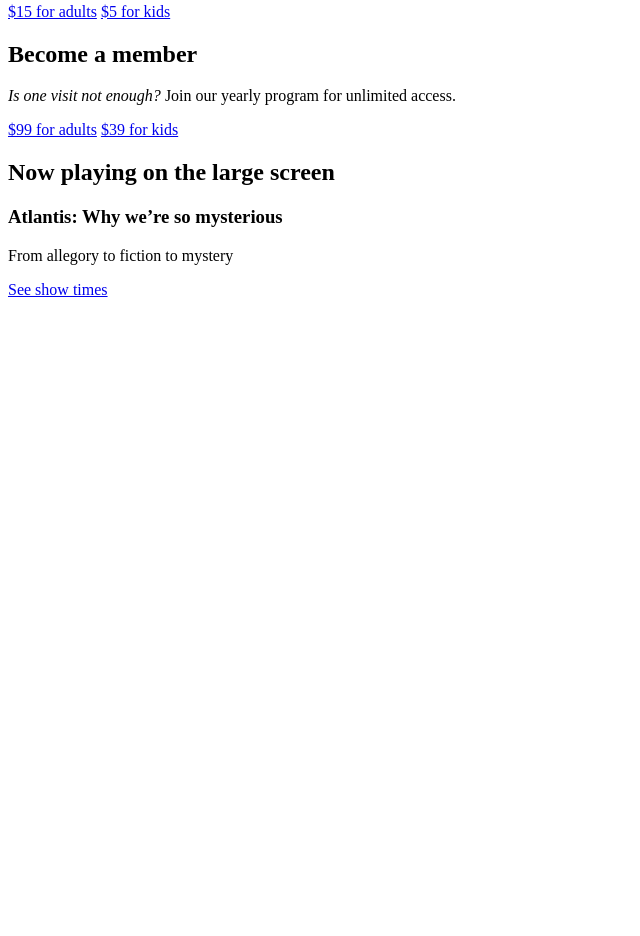
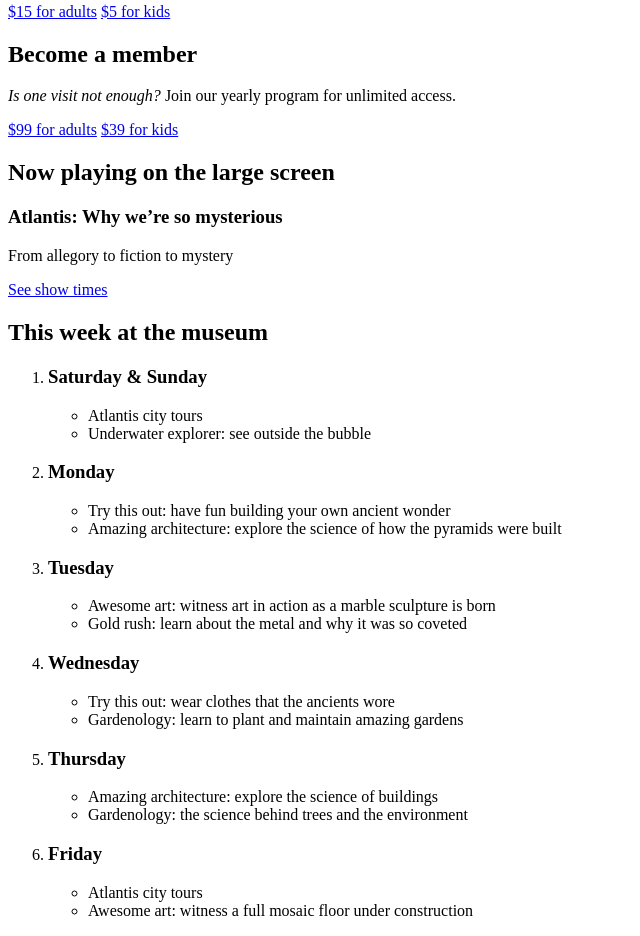
Before and after one commit to sandheather/dsn1675-assignment-1, a plain HTML site: page www/index.html in a window 1280 px wide. Shown: the part 1875-2811 px from the top of the page, without its empty margins (0-640 px from the left). Before the commit the page ends 2182 px from the top, so only its background shows below. Drawn offline with Linux system fonts and the light colour scheme.

Commit message:
h2 body
dates of museum

```diff
--- a/www/index.html
+++ b/www/index.html
@@ -112,3 +112,55 @@ Join our yearly program for unlimited access.</p>
 <p>From allegory to fiction to mystery</p>
 
 <a class="tickets"><a href="#money">See show times</a>
+
+
+<h2>This week at the museum</h2>
+	<ol>
+		<li>
+			<h3>Saturday & Sunday</h3>
+				<ul>
+					<li>Atlantis city tours</li>
+					<li>Underwater explorer: see outside the bubble</li>
+				</ul>
+		</li>
+
+		<li>
+			<h3>Monday</h3>
+				<ul>
+					<li>Try this out: have fun building your own ancient wonder</li>
+					<li>Amazing architecture: explore the science of how the pyramids were built</li>
+				</ul>
+		</li>
+
+		<li>
+			<h3>Tuesday</h3>
+				<ul>
+					<li>Awesome art: witness art in action as a marble sculpture is born</li>
+					<li>Gold rush: learn about the metal and why it was so coveted</li>
+				</ul>
+		</li>
+
+		<li>
+			<h3>Wednesday</h3>
+				<ul>
+					<li>Try this out: wear clothes that the ancients wore</li>
+					<li>Gardenology: learn to plant and maintain amazing gardens</li>
+				</ul>
+		</li>
+
+		<li>
+			<h3>Thursday</h3>
+				<ul>
+					<li>Amazing architecture: explore the science of buildings</li>
+					<li>Gardenology: the science behind trees and the environment</li>
+				</ul>
+		</li>
+
+		<li>
+			<h3>Friday</h3>
+				<ul>
+					<li>Atlantis city tours</li>
+					<li>Awesome art: witness a full mosaic floor under construction</li>
+				</ul>
+		</li>
+	</ol>
```
